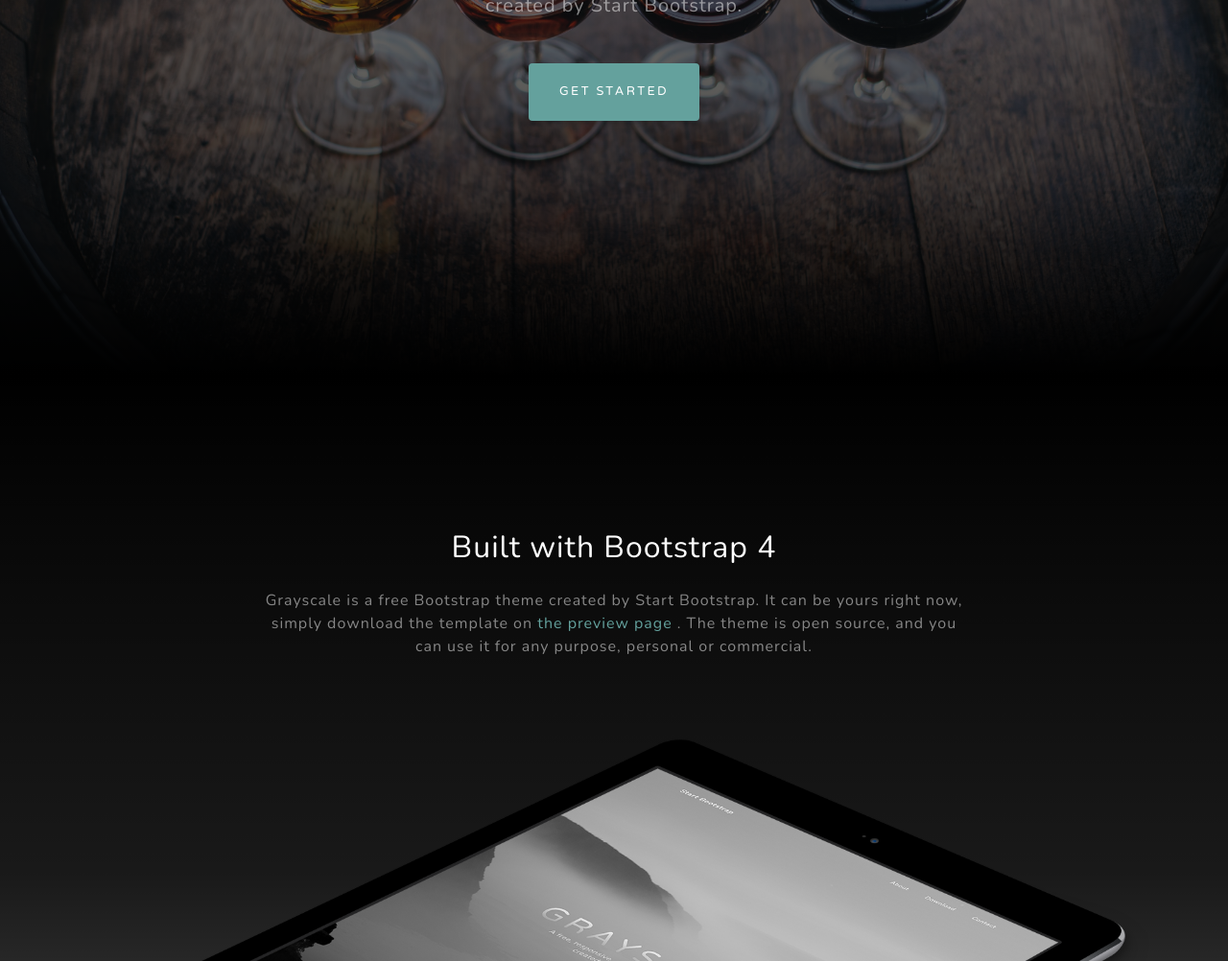
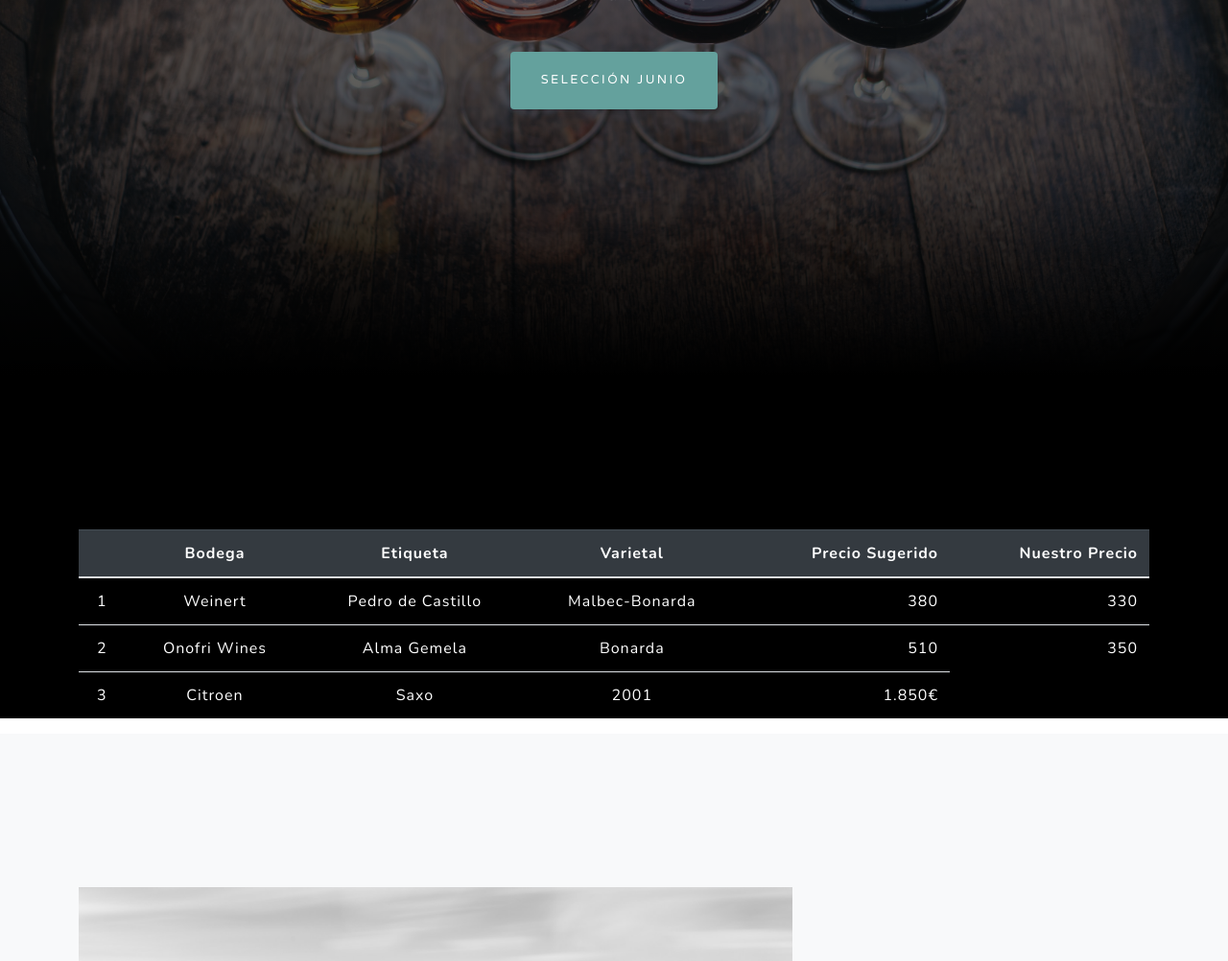
Before and after one commit to Nico-Marquez/Instintos, a plain HTML site: page index.html in a window 1280 px wide. Shown: the part 408-1410 px from the top of the page at 96% size. Drawn offline with nearby package versions, Linux system fonts and the light colour scheme.

Commit message:
inserto tabla de vinos y primeros datos a ella

```diff
--- a/index.html
+++ b/index.html
@@ -5,7 +5,7 @@
         <meta name="viewport" content="width=device-width, initial-scale=1, shrink-to-fit=no" />
         <meta name="description" content="" />
         <meta name="author" content="" />
-        <title>Grayscale - Start Bootstrap Theme</title>
+        <title>Instintos</title>
         <link rel="icon" type="image/x-icon" href="assets/img/favicon.ico" />
         <!-- Font Awesome icons (free version)-->
         <script src="https://use.fontawesome.com/releases/v5.13.0/js/all.js" crossorigin="anonymous"></script>
@@ -37,27 +37,70 @@
         <header class="masthead">
             <div class="container d-flex h-100 align-items-center">
                 <div class="mx-auto text-center">
-                    <h1 class="mx-auto my-0 text-uppercase">Grayscale</h1>
-                    <h2 class="text-white-50 mx-auto mt-2 mb-5">A free, responsive, one page Bootstrap theme created by Start Bootstrap.</h2>
-                    <a class="btn btn-primary js-scroll-trigger" href="#about">Get Started</a>
+                    <h1 class="mx-auto my-0 text-uppercase">Instintos</h1>
+                    <h2 class="text-white-50 mx-auto mt-2 mb-5">Vinoteca a domicilio</h2>
+                    <a class="btn btn-primary js-scroll-trigger" href="#about"> Selección junio</a>
                 </div>
             </div>
         </header>
         <!-- About-->
         <section class="about-section text-center" id="about">
             <div class="container">
-                <div class="row">
-                    <div class="col-lg-8 mx-auto">
-                        <h2 class="text-white mb-4">Built with Bootstrap 4</h2>
+                <!-- <div class="row">
+                    <div class="col-lg-8 mx-auto"> -->
+                        <table class="table">
+                            <thead class="table-dark">
+                                <tr>
+                                    <th scope="col"> </th>
+                                    <th scope="col">Bodega</th>
+                                    <th scope="col">Etiqueta</th>
+                                    <th scope="col" class="text-center">Varietal</th>
+                                    <th scope="col" class="text-right">Precio Sugerido</th>
+                                    <th scope="col" class="text-right">Nuestro Precio</th>
+                                </tr>
+                            </thead>
+                            <tbody>
+                                <tr>
+                                    <td scope="row">1</td>
+                                    <td>Weinert</td>
+                                    <td>Pedro de Castillo</td>
+                                    <td class="text-center">Malbec-Bonarda</td>
+                                    <td class="text-right">380</td>
+                                    <td class="text-right">330</td>
+                                </tr>
+                                <tr>
+                                    <td scope="row">2</td>
+                                    <td>Onofri Wines</td>
+                                    <td>Alma Gemela</td>
+                                    <td class="text-center">Bonarda</td>
+                                    <td class="text-right">510</td>
+                                    <td class="text-right">350</td>
+                                </tr>
+                                <tr>
+                                    <td scope="row">3</td>
+                                    <td>Citroen</td>
+                                    <td>Saxo</td>
+                                    <td class="text-center">2001</td>
+                                    <td class="text-right">1.850€</td>
+                                </tr>
+                            </tbody>
+                            <!-- <tfoot class="table-dark">
+                                <tr>
+                                    <td colspan="4"><strong>Total</strong></td>
+                                    <td class="text-right"><strong>24.910€</strong></td>
+                                </tr>
+                            </tfoot> -->
+                        </table>
+                        <!-- <h2 class="text-white mb-4">Built with Bootstrap 4</h2>
                         <p class="text-white-50">
                             Grayscale is a free Bootstrap theme created by Start Bootstrap. It can be yours right now, simply download the template on
                             <a href="https://startbootstrap.com/template-overviews/grayscale/">the preview page</a>
                             . The theme is open source, and you can use it for any purpose, personal or commercial.
-                        </p>
-                    </div>
-                </div>
-                <img class="img-fluid" src="assets/img/ipad.png" alt="" />
-            </div>
+                        </p> -->
+                    <!-- </div> -->
+                <!-- </div>
+                <img class="img-fluid" src="assets/img/winery.jpg" alt="wines" />
+            </div> -->
         </section>
         <!-- Projects-->
         <section class="projects-section bg-light" id="projects">
```
Also changed, not shown: assets/img/winery.jpg (added), css/styles.css.
